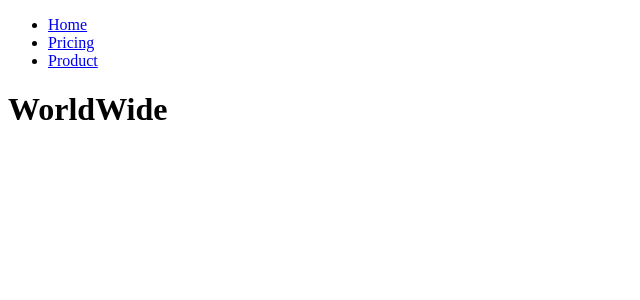
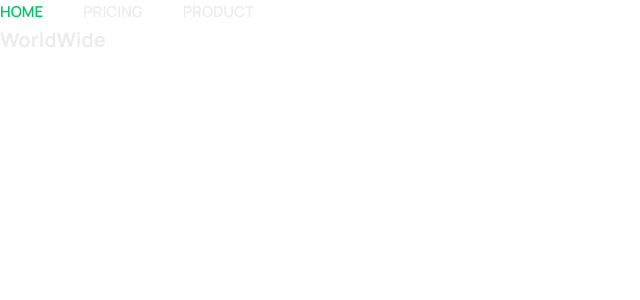
Before and after one commit to GabrielaMendes/react-worldwide-app, a React (Vite) app: page / in a window 1280 px wide. Shown: the top 300 px of the page, without its empty margins (0-640 px from the left). Built offline with nearby package versions, Linux system fonts and the light colour scheme.

Commit message:
Added global and nav styles

```diff
--- a/src/App.jsx
+++ b/src/App.jsx
@@ -2,6 +2,7 @@
 import Home from "./pages/Home"
 import Product from "./pages/Product"
 import Pricing from "./pages/Pricing"
+import AppLayout from "./pages/AppLayout"
 import PageNotFound from "./pages/PageNotFound";
 
 function App() {
@@ -11,6 +12,7 @@
         <Route path="/" element={<Home />} />
         <Route path="product" element={<Product />} />
         <Route path="pricing" element={<Pricing />} />
+        <Route path="app" element={<AppLayout />} />
         <Route path="*" element={<PageNotFound />} />
       </Routes>
 		</BrowserRouter>
--- /dev/null
+++ b/src/components/AppNav.module.css
@@ -0,0 +1,28 @@
+.nav {
+  margin-top: 3rem;
+  margin-bottom: 2rem;
+}
+
+.nav ul {
+  list-style: none;
+  display: flex;
+  background-color: var(--color-dark--2);
+  border-radius: 7px;
+}
+
+.nav a:link,
+.nav a:visited {
+  display: block;
+  color: inherit;
+  text-decoration: none;
+  text-transform: uppercase;
+  font-size: 1.2rem;
+  font-weight: 700;
+  padding: 0.5rem 2rem;
+  border-radius: 5px;
+}
+
+/* CSS Modules feature */
+.nav a:global(.active) {
+  background-color: var(--color-dark--0);
+}
--- a/src/components/PageNav.jsx
+++ b/src/components/PageNav.jsx
@@ -1,8 +1,9 @@
 import { NavLink } from "react-router-dom";
+import styles from "./PageNav.module.css";
 
 function PageNav() {
 	return (
-		<nav>
+		<nav className={styles.nav}>
 			<ul>
 				<li>
 					<NavLink to="/">Home</NavLink>
--- /dev/null
+++ b/src/components/PageNav.module.css
@@ -0,0 +1,34 @@
+.nav {
+  display: flex;
+  align-items: center;
+  justify-content: space-between;
+}
+
+.nav ul {
+  list-style: none;
+  display: flex;
+  align-items: center;
+  gap: 4rem;
+}
+
+.nav a:link,
+.nav a:visited {
+  text-decoration: none;
+  color: var(--color-light--2);
+  text-transform: uppercase;
+  font-size: 1.5rem;
+  font-weight: 600;
+}
+
+/* CSS Modules feature */
+.nav a:global(.active) {
+  color: var(--color-brand--2);
+}
+
+a.ctaLink:link,
+a.ctaLink:visited {
+  background-color: var(--color-brand--2);
+  color: var(--color-dark--0);
+  padding: 0.8rem 2rem;
+  border-radius: 7px;
+}
--- /dev/null
+++ b/src/index.css
@@ -0,0 +1,77 @@
+/* Taken from getting started guide at: https://leafletjs.com/examples/quick-start/ */
+@import "https://unpkg.com/leaflet@1.7.1/dist/leaflet.css";
+@import "https://fonts.googleapis.com/css2?family=Manrope:wght@400;600;700;800&display=swap";
+
+:root {
+  --color-brand--1: #ffb545;
+  --color-brand--2: #00c46a;
+
+  --color-dark--0: #242a2e;
+  --color-dark--1: #2d3439;
+  --color-dark--2: #42484d;
+  --color-light--1: #aaa;
+  --color-light--2: #ececec;
+  --color-light--3: #d6dee0;
+}
+
+* {
+  margin: 0;
+  padding: 0;
+  box-sizing: inherit;
+}
+
+html {
+  font-size: 62.5%;
+  box-sizing: border-box;
+}
+
+body {
+  font-family: "Manrope", sans-serif;
+  color: var(--color-light--2);
+  font-weight: 400;
+  line-height: 1.6;
+}
+
+label {
+  font-size: 1.6rem;
+  font-weight: 600;
+}
+
+input,
+textarea {
+  width: 100%;
+  padding: 0.8rem 1.2rem;
+  font-family: inherit;
+  font-size: 1.6rem;
+  border: none;
+  border-radius: 5px;
+  background-color: var(--color-light--3);
+  transition: all 0.2s;
+}
+
+input:focus {
+  outline: none;
+  background-color: #fff;
+}
+
+.cta:link,
+.cta:visited {
+  display: inline-block;
+  background-color: var(--color-brand--2);
+  color: var(--color-dark--1);
+  text-transform: uppercase;
+  text-decoration: none;
+  font-size: 1.6rem;
+  font-weight: 600;
+  padding: 1rem 3rem;
+  border-radius: 5px;
+}
+
+/*
+"importCSSModule": {
+    "prefix": "csm",
+    "scope": "javascript,typescript,javascriptreact",
+    "body": ["import styles from './${TM_FILENAME_BASE}.module.css'"],
+    "description": "Import CSS Module as `styles`"
+  },
+*/
--- a/src/main.jsx
+++ b/src/main.jsx
@@ -1,6 +1,7 @@
 import React from "react";
 import ReactDOM from "react-dom/client";
 import App from "./App.jsx";
+import "./index.css";
 
 ReactDOM.createRoot(document.getElementById("root")).render(
 	<React.StrictMode>
```
